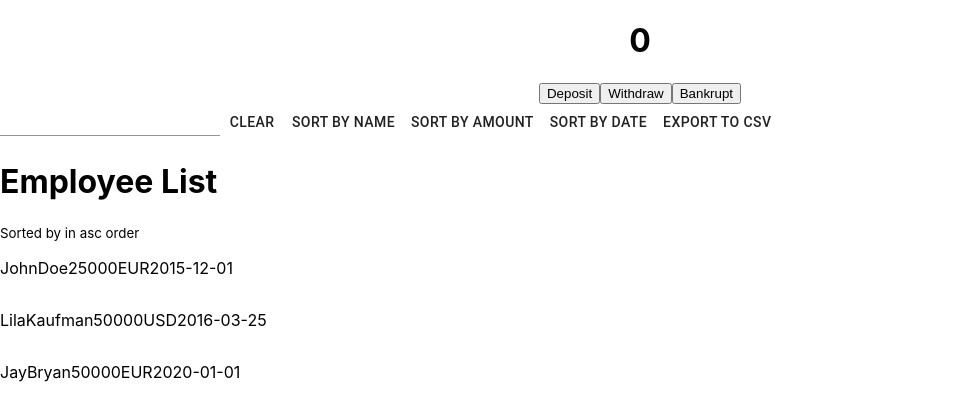
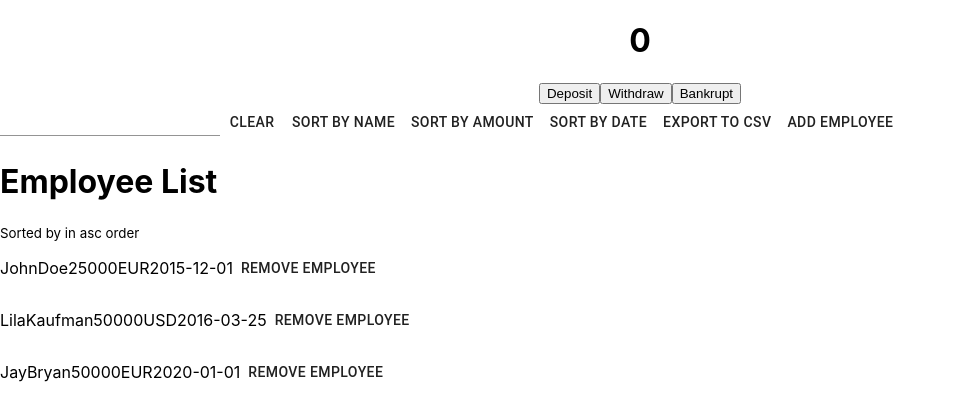
Before and after one commit to MattFarr/HR-System-Frontend, a React (Create React App) app in the folder hr-main-app/: page / in a window 1280 px wide. Shown: the top 420 px of the page, without its empty margins (0-956 px from the left). Built offline with nearby package versions, Linux system fonts and the light colour scheme.

Commit message:
* Added Employee add delete

```diff
--- a/hr-main-app/src/App.tsx
+++ b/hr-main-app/src/App.tsx
@@ -2,12 +2,12 @@ import "./App.css";
 
 import { useDispatch, useSelector } from "react-redux";
 import { bindActionCreators } from "redux";
-import { actionCreators, State } from "./state";
+import { accountActionCreators, State } from "./state";
 
 function App() {
   const dispatch = useDispatch();
   const { depositMoney, withdrawMoney, bankrupt } = bindActionCreators(
-    actionCreators,
+    accountActionCreators,
     dispatch
   );
 
--- a/hr-main-app/src/components/EmployeeDashboard.tsx
+++ b/hr-main-app/src/components/EmployeeDashboard.tsx
@@ -5,6 +5,9 @@ import { useState } from "react";
 import { orderBy } from "lodash";
 import initialEmployeeData from "../data/mock-data.json";
 import { Employee } from "../models/employee";
+import { useDispatch, useSelector } from "react-redux";
+import { bindActionCreators } from "redux";
+import { employeeActionCreators, State } from "../state";
 
 interface ISort {
   field: string;
@@ -12,7 +15,16 @@ interface ISort {
 }
 
 const EmployeeDashboard = (): JSX.Element => {
-  const [employees, setEmployees] = useState<Employee[]>(initialEmployeeData);
+  const dispatch = useDispatch();
+  const { addEmployee, removeEmployee } = bindActionCreators(
+    employeeActionCreators,
+    dispatch
+  );
+  const employeesState = useSelector((state: State) => state.employees);
+
+  const [employees, setEmployees] = useState<Employee[]>(
+    employeesState.employees
+  );
   const [filter, setFilter] = useState<string | undefined>(undefined);
   const [sort, setSort] = useState<ISort>({
     field: "",
@@ -29,6 +41,21 @@ const EmployeeDashboard = (): JSX.Element => {
           ? "desc"
           : "asc",
     });
+  };
+
+  const addEmployeeConst = () => {
+    let employeeSample: Employee = {
+      id: 6,
+      firstName: "Matthew",
+      lastName: "Farrugia",
+      startDate: "2020-03-03",
+      annualSalary: {
+        amount: 2000,
+        currency: "USD",
+      },
+    };
+
+    addEmployee(employeeSample);
   };
 
   const exportToCSV = () => {
@@ -48,6 +75,10 @@ const EmployeeDashboard = (): JSX.Element => {
     document.body.appendChild(a);
     a.click();
   };
+
+  useEffect(() => {
+    setEmployees(employeesState.employees);
+  }, [employeesState]);
 
   useEffect(() => {
     let list = employees;
@@ -85,6 +116,8 @@ const EmployeeDashboard = (): JSX.Element => {
       </Button>
       <Button onClick={() => updateSort("startDate")}>Sort by Date</Button>
       <Button onClick={exportToCSV}>Export to CSV</Button>
+      <Button onClick={addEmployeeConst}>Add Employee</Button>
+
       <h1>Employee List</h1>
       <small>
         Sorted by {sort.field} in {sort.direction} order
@@ -96,6 +129,9 @@ const EmployeeDashboard = (): JSX.Element => {
           <p>{employee.annualSalary.amount}</p>
           <p>{employee.annualSalary.currency}</p>
           <p>{employee.startDate} </p>
+          <Button onClick={() => removeEmployee(employee.id)}>
+            Remove Employee
+          </Button>
         </Box>
       ))}
     </Box>
--- /dev/null
+++ b/hr-main-app/src/state/action-creators/employeeActionCreator.ts
@@ -0,0 +1,22 @@
+import { EmployeeActionType } from "../action-types/employeeActionTypes";
+import { Dispatch } from "redux";
+import { EmployeeAction } from "../actions/employeeActions";
+import { Employee } from "../../models/employee";
+
+export const addEmployee = (employee: Employee) => {
+  return (dispatch: Dispatch<EmployeeAction>) => {
+    dispatch({
+      type: EmployeeActionType.ADD,
+      payload: employee,
+    });
+  };
+};
+
+export const removeEmployee = (id: number) => {
+  return (dispatch: Dispatch<EmployeeAction>) => {
+    dispatch({
+      type: EmployeeActionType.REMOVE,
+      payload: id,
+    });
+  };
+};
--- /dev/null
+++ b/hr-main-app/src/state/action-types/employeeActionTypes.ts
@@ -0,0 +1,4 @@
+export enum EmployeeActionType {
+  ADD = "add",
+  REMOVE = "remove",
+}
--- /dev/null
+++ b/hr-main-app/src/state/actions/employeeActions.ts
@@ -0,0 +1,14 @@
+import { Employee } from "../../models/employee";
+import { EmployeeActionType } from "../action-types/employeeActionTypes";
+
+interface AddEmployeeAction {
+  type: EmployeeActionType.ADD;
+  payload: Employee;
+}
+
+interface DeleteEmployeeAction {
+  type: EmployeeActionType.REMOVE;
+  payload: number;
+}
+
+export type EmployeeAction = AddEmployeeAction | DeleteEmployeeAction;
--- a/hr-main-app/src/state/index.ts
+++ b/hr-main-app/src/state/index.ts
@@ -1,3 +1,4 @@
-export * as actionCreators from "./action-creators/accountActionCreator";
+export * as accountActionCreators from "./action-creators/accountActionCreator";
+export * as employeeActionCreators from "./action-creators/employeeActionCreator";
 export * from "./store";
 export * from "./reducers/index";
--- /dev/null
+++ b/hr-main-app/src/state/reducers/employeeReducer.ts
@@ -0,0 +1,31 @@
+import { EmployeeActionType } from "../action-types/employeeActionTypes";
+import { EmployeeAction } from "../actions/employeeActions";
+import initialEmployeeData from "../../data/mock-data.json";
+import { EmployeeState } from "../state-models/employeeState";
+
+const initialState: EmployeeState = { employees: initialEmployeeData };
+
+const accountReducer = (
+  state: EmployeeState = initialState,
+  action: EmployeeAction
+) => {
+  switch (action.type) {
+    case EmployeeActionType.ADD:
+      return {
+        ...state,
+        employees: [...state.employees, action.payload],
+      };
+    case EmployeeActionType.REMOVE:
+      return {
+        ...state,
+        employees: state.employees.filter(
+          (employee) => employee.id !== action.payload
+        ),
+      };
+
+    default:
+      return state;
+  }
+};
+
+export default accountReducer;
--- a/hr-main-app/src/state/reducers/index.ts
+++ b/hr-main-app/src/state/reducers/index.ts
@@ -1,8 +1,10 @@
 import { combineReducers } from "redux";
 import accountReducer from "./accountReducer";
+import employeeReducer from "./employeeReducer";
 
 const reducers = combineReducers({
   account: accountReducer,
+  employees: employeeReducer,
 });
 
 export default reducers;
--- /dev/null
+++ b/hr-main-app/src/state/state-models/employeeState.ts
@@ -0,0 +1,5 @@
+import { Employee } from "../../models/employee";
+
+export interface EmployeeState {
+  employees: Employee[];
+}
```
